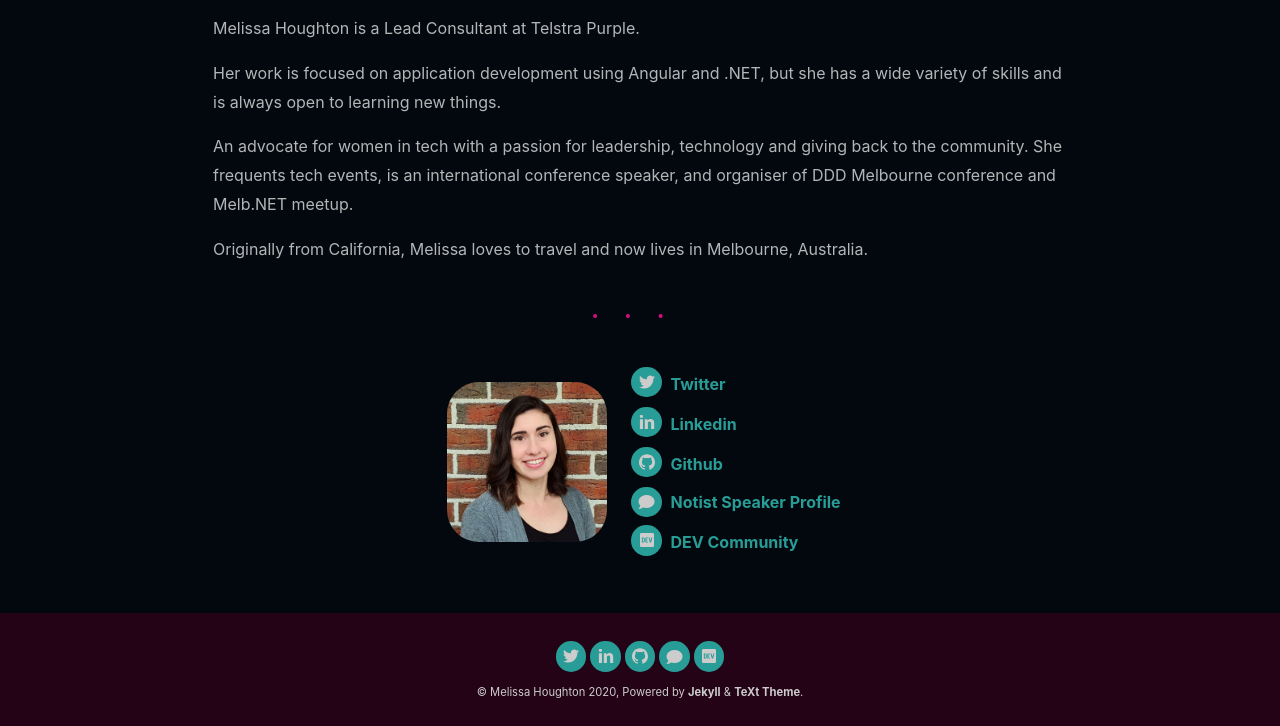
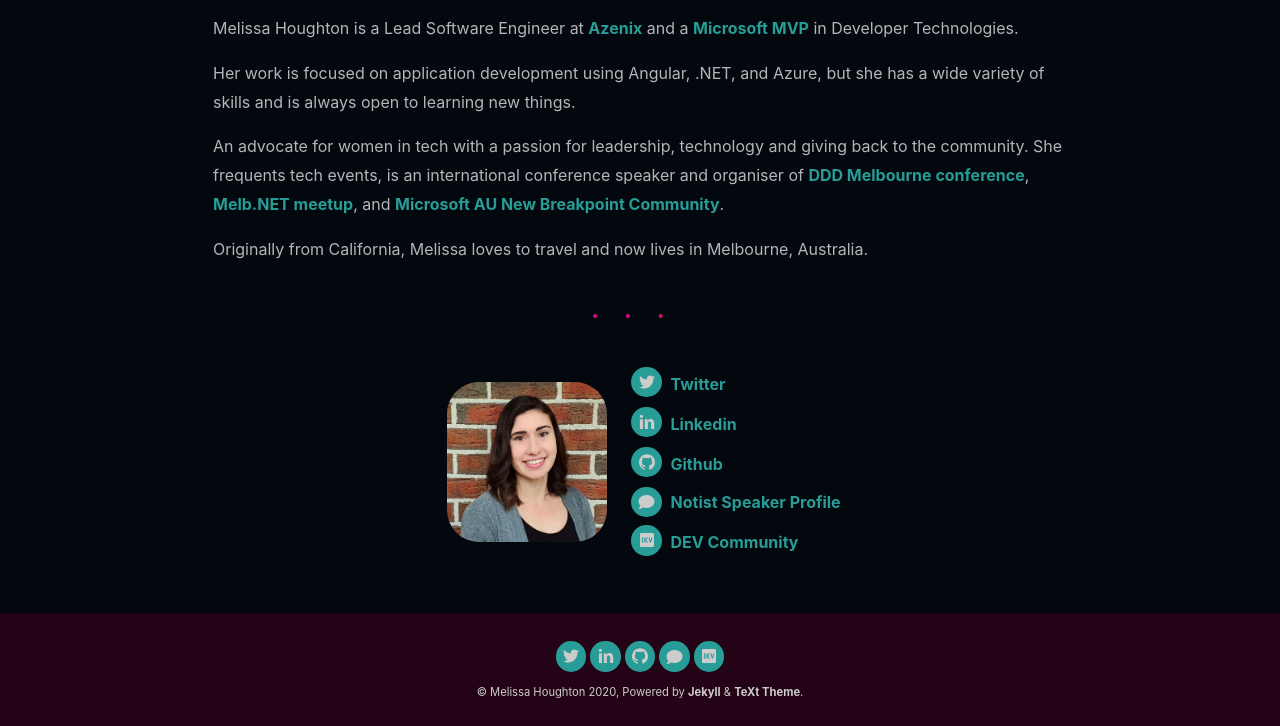
Before and after one commit to melissahoughton/melissahoughton.github.io, a Jekyll site: the page built from about.html, in a window 1280 px wide. Shown: the part 450-1176 px from the top of the page. Built offline with Jekyll 4.4.1, drawn with Linux system fonts in a browser that asks for light colours; nearby versions of some CDN libraries.

Commit message:
feat: new bio with Azenix and MVP

```diff
--- a/_config.yml
+++ b/_config.yml
@@ -34,8 +34,7 @@ author:
   url: https://melissahoughton.dev
   avatar: /assets/images/headshot.jpg # path or url of avatar image (square)
   bio: >
-    Melissa is a Lead Consultant at Telstra Purple who does application development in Angular and .NET.
-    Originally from California, Melissa loves to travel and get involved in the community.
+    Melissa Houghton is a Lead Software Engineer at Azenix and a Microsoft MVP in Developer Technologies. Her work is focused on Angular, .NET, and Azure. She has a passion for technology, learning and giving back to the community. She frequents tech events, is an international conference speaker, loves to travel and learn.
   email: # melissahoughton@outlook.com
   facebook: # "user_name" the last part of your profile url, e.g. https://www.facebook.com/user_name
   twitter: meliss_houghton # "user_name" the last part of your profile url, e.g. https://twitter.com/user_name
--- a/_includes/bio.html
+++ b/_includes/bio.html
@@ -1,15 +1,15 @@
-<p>Melissa Houghton is a Lead Consultant at Telstra Purple.</p>
 <p>
-  Her work is focused on application development using Angular and .NET, but she
-  has a wide variety of skills and is always open to learning new things.
+  Melissa Houghton is a Lead Software Engineer at <a href="https://www.azenix.com.au/" target="blank">Azenix</a> and a
+  <a href="" target="blank">Microsoft MVP</a> in Developer Technologies.
 </p>
 <p>
-  An advocate for women in tech with a passion for leadership, technology and
-  giving back to the community. She frequents tech events, is an international
-  conference speaker, and organiser of DDD Melbourne conference and Melb․NET
-  meetup.
+  Her work is focused on application development using Angular, .NET, and Azure, but she has a wide variety of skills and is always open to learning
+  new things.
 </p>
 <p>
-  Originally from California, Melissa loves to travel and now lives in
-  Melbourne, Australia.
+  An advocate for women in tech with a passion for leadership, technology and giving back to the community. She frequents tech events, is an
+  international conference speaker and organiser of <a href="https://www.dddmelbourne.com/" target="blank">DDD Melbourne conference</a>,
+  <a href="https://www.meetup.com/en-AU/Melb-NET-Meetup" target="blank">Melb․NET meetup</a>, and
+  <a href="https://github.com/AussieAzureDevs/New-Breakpoint" target="blank">Microsoft AU New Breakpoint Community</a>.
 </p>
+<p>Originally from California, Melissa loves to travel and now lives in Melbourne, Australia.</p>
```
